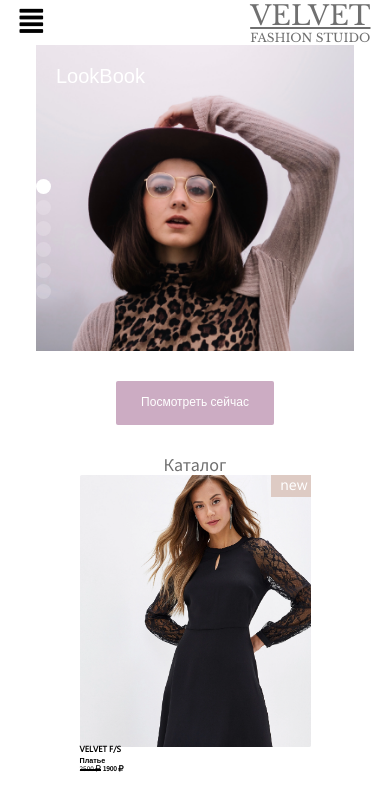
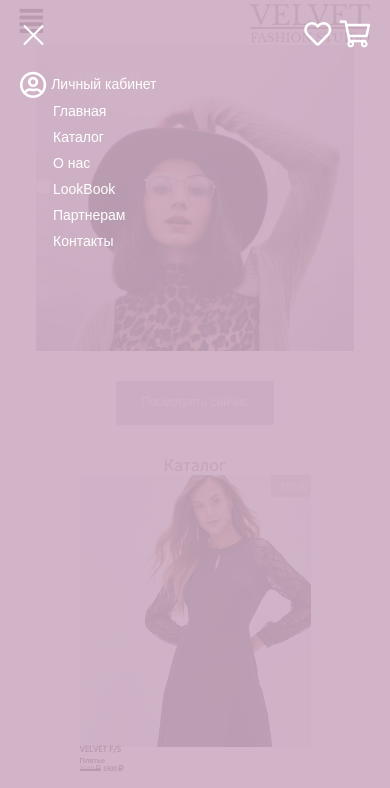
Before and after one commit to a1exweb/velvet_project, a website: page index.html in a window 390 px wide. Both pictures are taken after a click on the button 31 px from the left and 22 px from the top of the page. Shown: the top 788 px of the page. Drawn offline with nearby package versions, Linux system fonts and the light colour scheme; files that its build step writes are made by us from their sources; files whose address does not match are found by name.

Commit message:
Add burger menu

```diff
--- a/index.html
+++ b/index.html
@@ -13,12 +13,33 @@
 </head>
 
 <body>
+	<div class="menu-mobile">
+		<div class="menu-mobile__up">
+			<button data-close="mobile-menu"></button>
+			<div class="menu-mobile__buttons">
+				<button class="menu-mobile__button" data-show="like"><i
+					class="far fa-heart white-color"></i></button>
+				<button class="menu-mobile__button" data-show="shopping"><i
+					class="far fa-shopping-cart white-color"></i></button>
+			</div>
+		</div>
+
+		<ul class="mobile-list">
+			<li class="mobile-list__item"><button class="menu-mobile__button" data-show="profile"><i
+				class="far fa-user-circle  white-color"></i> <span>Личный кабинет</span></button></li>
+			<li class="mobile-list__item"><a href="#" class="mobile-list__link">Главная</a></li>
+			<li class="mobile-list__item"><a href="#" class="mobile-list__link">Каталог</a></li>
+			<li class="mobile-list__item"><a href="#" class="mobile-list__link">О нас</a></li>
+			<li class="mobile-list__item"><a href="#" class="mobile-list__link">LookBook</a></li>
+			<li class="mobile-list__item"><a href="#" class="mobile-list__link">Партнерам</a></li>
+			<li class="mobile-list__item"><a href="#" class="mobile-list__link">Контакты</a></li>
+		</ul>
+	</div>
+
 	<div class="container">
 		<header class="header">
-			<button id="show-menu" class="header-menu-burger"><i class="fa fa-align-justify" aria-hidden="true"></i></button>
-			<div class="header-menu-mobile">
+			<button data-show="mobile-menu" class="header-menu-burger"><i class="fa fa-align-justify" aria-hidden="true"></i></button>
 
-			</div>
 			<a href="#" class="logo-link"><span class="logo">velvet</span><span class="logo__description">fashion
 					stuido</span></a>
 
@@ -38,11 +59,11 @@
 					<button class="header-rightsidebar__search-button"><i
 							class="far fa-search white-color"></i></button>
 				</form>
-				<button class="header-rightsidebar__button header-rightsidebar__button_buy"><i
+				<button class="header-rightsidebar__button header-rightsidebar__button_buy" data-show="shopping"><i
 						class="far fa-shopping-cart white-color"></i></button>
-				<button class="header-rightsidebar__button header-rightsidebar__button_like"><i
+				<button class="header-rightsidebar__button header-rightsidebar__button_like" data-show="like"><i
 						class="far fa-heart white-color"></i></button>
-				<button class="header-rightsidebar__button header-rightsidebar__button_profile"><i
+				<button class="header-rightsidebar__button header-rightsidebar__button_profile" data-show="profile"><i
 						class="far fa-user-circle  white-color"></i></button>
 			</div>
 		</header>
--- a/js/x_main.js
+++ b/js/x_main.js
@@ -22,3 +22,11 @@ $(window).on('load resize', function() {
     });
     }
 });
+
+$('[data-show="mobile-menu"').on('click', function() {
+    $('.menu-mobile').addClass('menu-mobile_active')
+});
+
+$('[data-close="mobile-menu"').on('click', function() {
+    $('.menu-mobile').removeClass('menu-mobile_active')
+});
--- /dev/null
+++ b/sass/blocks/menu-mobile.sass
@@ -0,0 +1,61 @@
+.menu-mobile
+    background-color: rgba($pink, .9)
+    height: 100%
+    width: 100%
+    position: fixed
+    z-index: 999
+    visibility: hidden
+    transform: translateX(-100%)
+    transition: .2s
+    & * button
+        background-color: transparent
+        border: 0
+        color: $white
+        font-size: 27px
+    & * button[data-close="mobile-menu"]
+        position: relative
+        height: 27px
+        width: 27px
+        &::before, &::after
+            position: absolute
+            content: ''
+            height: 2px
+            width: 27px
+            background-color: $white
+            top: 50%
+            left: 0
+            transform: rotate(45deg)
+        &::after
+            transform: rotate(-45deg)
+    & * a
+        color: $white
+        text-decoration: none
+        font-size: 14px
+        margin-left: 33px
+        margin-bottom: 10px
+        display: block
+    &__buttons
+        float: right
+        margin-top: 20px
+        margin-right: 20px
+    &_active
+        visibility: visible
+        transform: translateX(0)
+.mobile
+    &-list
+        margin-top: 20px
+        margin-left: 20px
+        list-style: none
+        &__item
+            & * span
+                font-size: 14px
+                margin-left: 5px
+.menu-mobile * button[data-show="profile"]
+    display: flex
+    align-items: center
+    margin-bottom: 5px
+.menu-mobile * button[data-close="mobile-menu"]
+    margin-top: 20px
+    margin-left: 20px
+.menu-mobile * button[data-show="like"]
+    margin-right: 5px
--- a/sass/style.sass
+++ b/sass/style.sass
@@ -16,4 +16,6 @@
 @import "blocks/recently-watched"
 @import "blocks/footer"
 
+@import 'blocks/menu-mobile'
+
 @import 'media'
```
Also changed, not shown: build/css/style.min.css, build/index.html, build/js/all.min.js, 2 other files.
